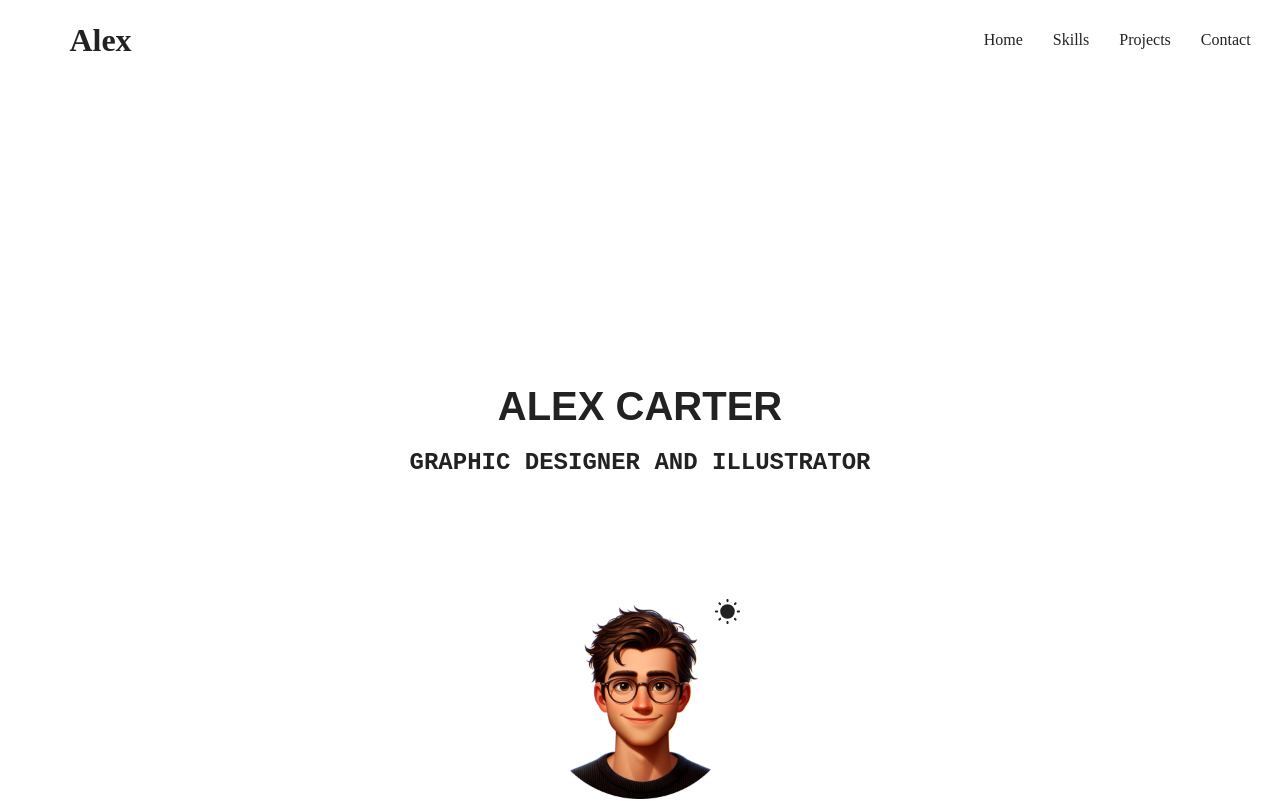
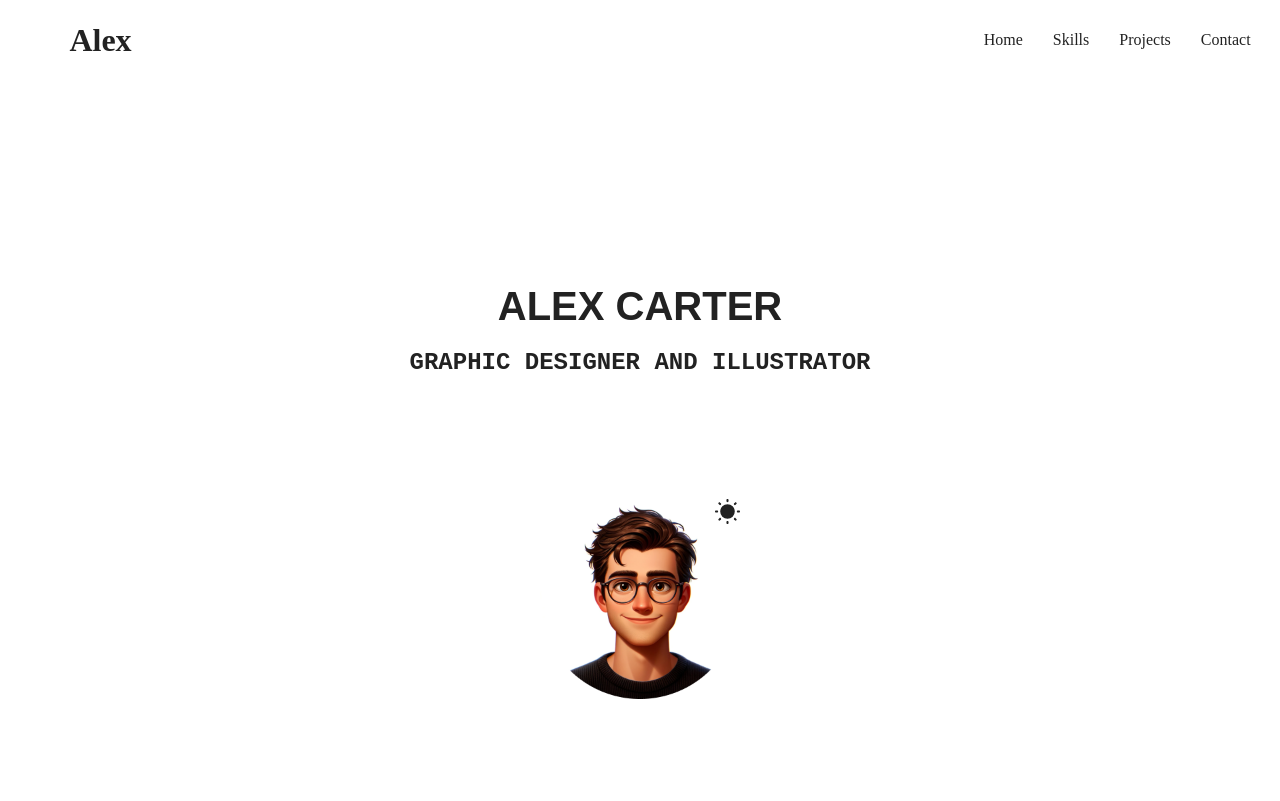
Before and after one commit to mohsinali2023/Alex_Carter, a React (Vite) app: page / in a window 1280 px wide. Shown: the top 801 px of the page. Built offline with nearby package versions, Linux system fonts and the light colour scheme.

Commit message:
Update App.css
spacing setting

```diff
--- a/src/App.css
+++ b/src/App.css
@@ -65,7 +65,7 @@ p{
 
 @media (width >= 800px){
   #root{
-    gap: 200px;
+    gap: 100px;
   }
   h1{
     font-size: 40px;
@@ -90,7 +90,7 @@ p{
 }
 @media (width >= 1400px){
   #root{
-    gap: 125px;
+    gap: 200px;
   }
   h1{
     font-size: 48px;
```
